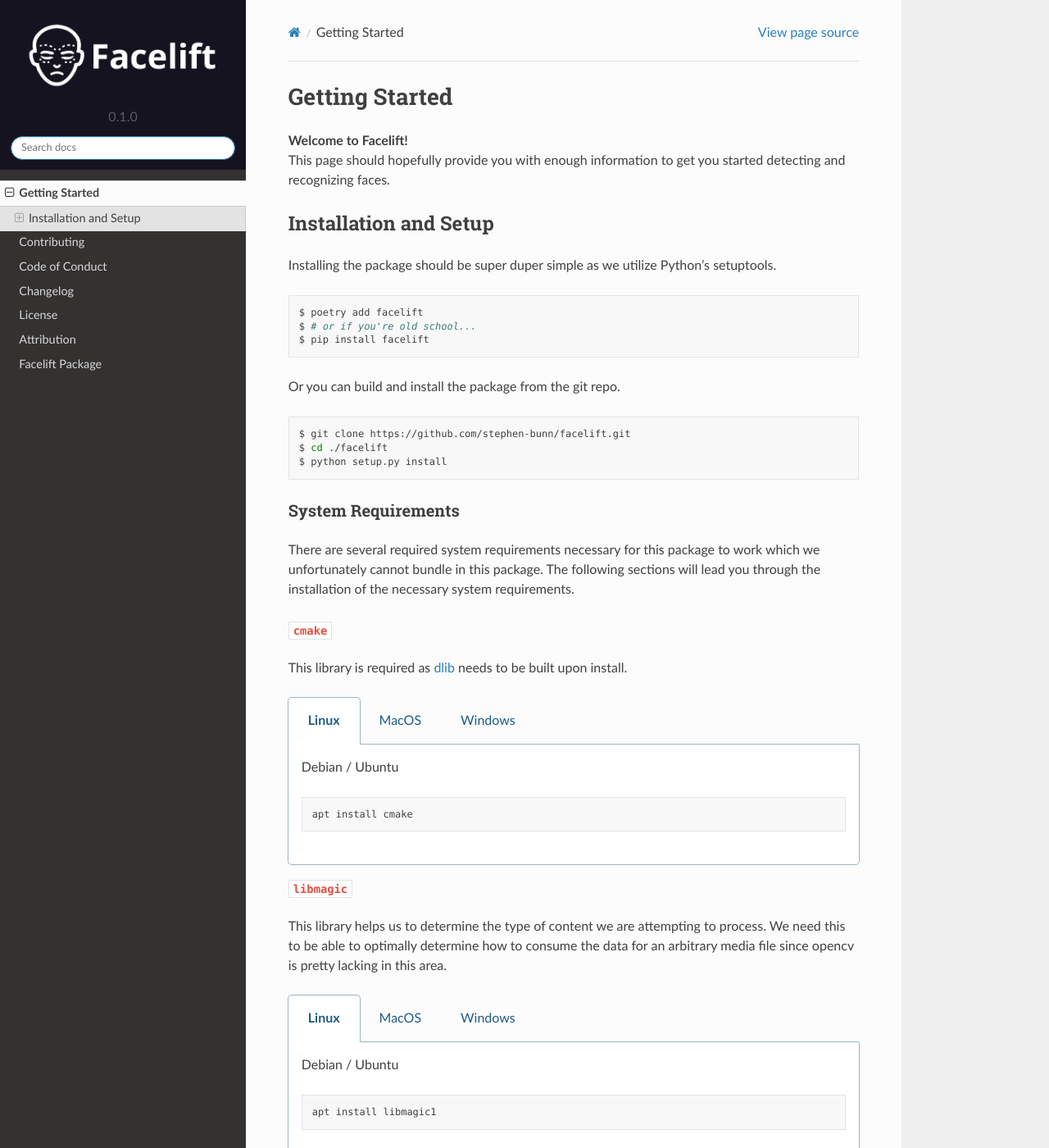
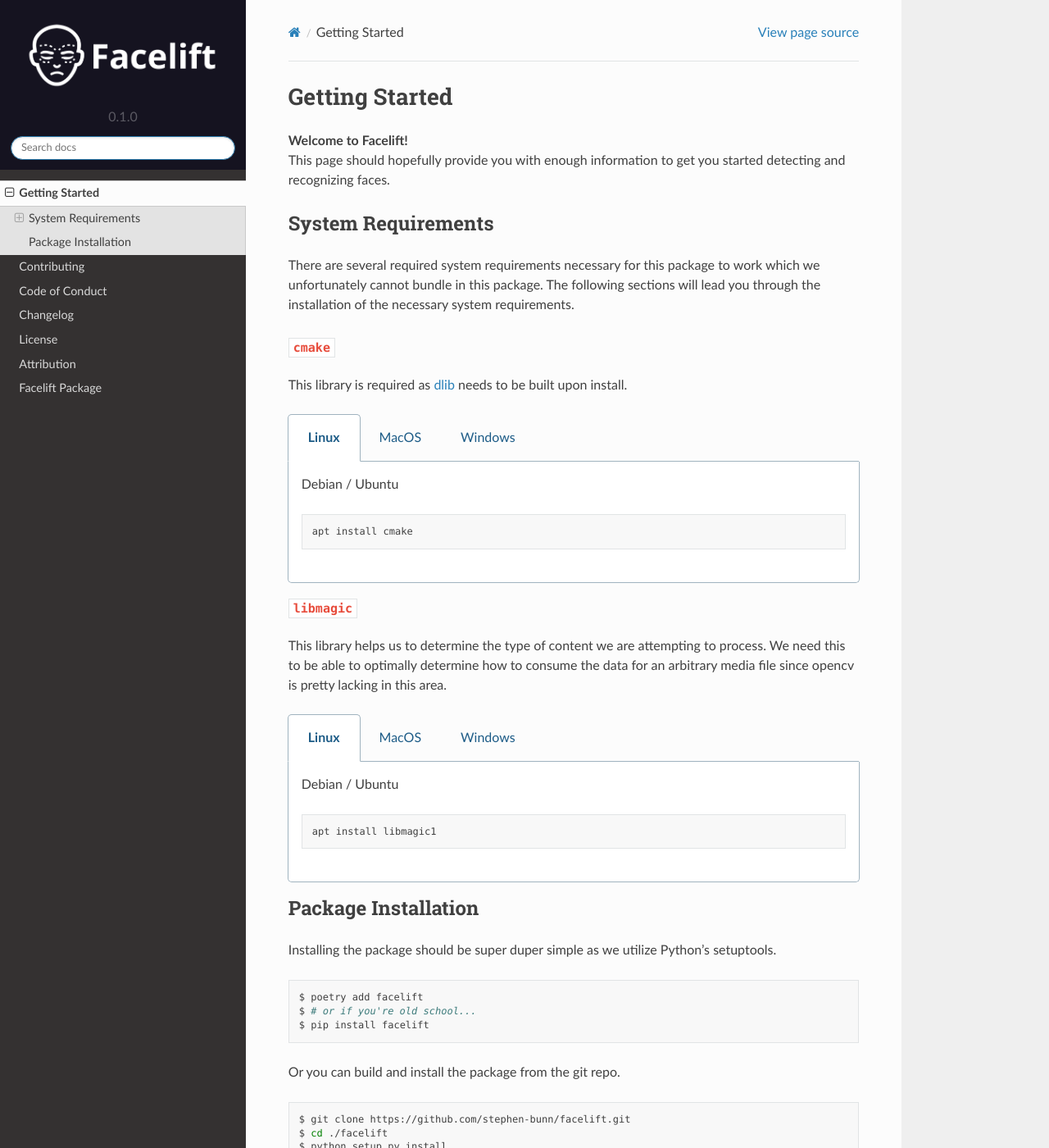
Before and after one commit to stephen-bunn/facelift, a Sphinx documentation site: the page built from docs/source/getting-started.rst, in a window 1280 px wide and 1400 px high. Shown: the whole window at 82% size. Built offline with Sphinx 7.4.7 and the Read the Docs theme 2.0.0, drawn with Linux system fonts in a browser that asks for light colours.

```diff
--- a/docs/source/_static/css/tweaks.css
+++ b/docs/source/_static/css/tweaks.css
@@ -59,3 +59,15 @@
   background-color: #151320 !important;
   color: #f8f8f8 !important;
 }
+
+::-webkit-scrollbar {
+  width: 10px;
+}
+
+::-webkit-scrollbar-track {
+  background-color: #3c394e;
+}
+
+::-webkit-scrollbar-thumb {
+  background-color: #151320;
+}
--- a/docs/source/getting-started.rst
+++ b/docs/source/getting-started.rst
@@ -7,28 +7,8 @@ Getting Started
 | **Welcome to Facelift!**
 | This page should hopefully provide you with enough information to get you started detecting and recognizing faces.
 
-Installation and Setup
-======================
-
-Installing the package should be super duper simple as we utilize Python's setuptools.
-
-.. code-block:: bash
-
-   $ poetry add facelift
-   $ # or if you're old school...
-   $ pip install facelift
-
-Or you can build and install the package from the git repo.
-
-.. code-block:: bash
-
-   $ git clone https://github.com/stephen-bunn/facelift.git
-   $ cd ./facelift
-   $ python setup.py install
-
-
 System Requirements
-~~~~~~~~~~~~~~~~~~~
+===================
 
 There are several required system requirements necessary for this package to work which
 we unfortunately cannot bundle in this package.
@@ -115,3 +95,23 @@ media file since opencv is pretty lacking in this area.
       If you encounter unhandled errors using ``libmagic`` on Windows, please `create an
       issue <https://github.com/stephen-bunn/facelift/issues>`_ to let us know what you
       are experiencing.
+
+
+Package Installation
+====================
+
+Installing the package should be super duper simple as we utilize Python's setuptools.
+
+.. code-block:: bash
+
+   $ poetry add facelift
+   $ # or if you're old school...
+   $ pip install facelift
+
+Or you can build and install the package from the git repo.
+
+.. code-block:: bash
+
+   $ git clone https://github.com/stephen-bunn/facelift.git
+   $ cd ./facelift
+   $ python setup.py install
```
Also changed, not shown: README.md (+7 -2 lines), docs/source/index.rst (+12 -4 lines).
